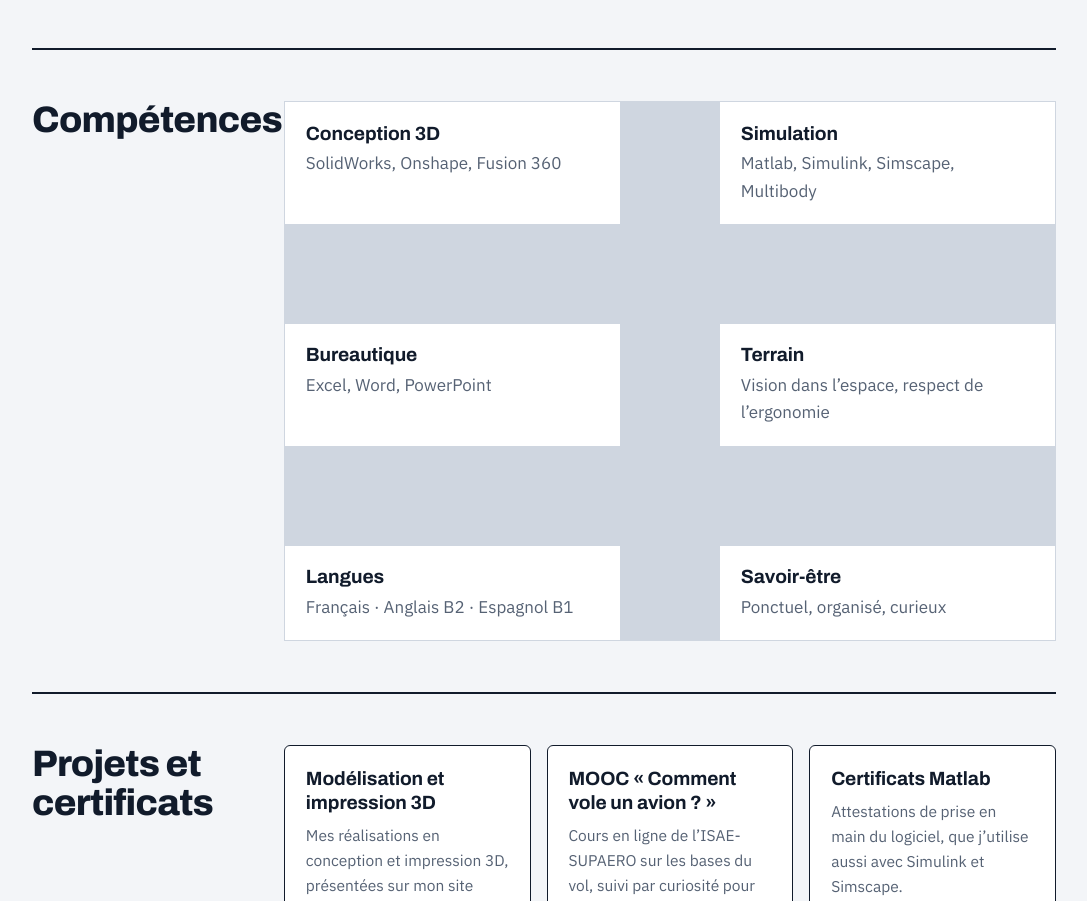
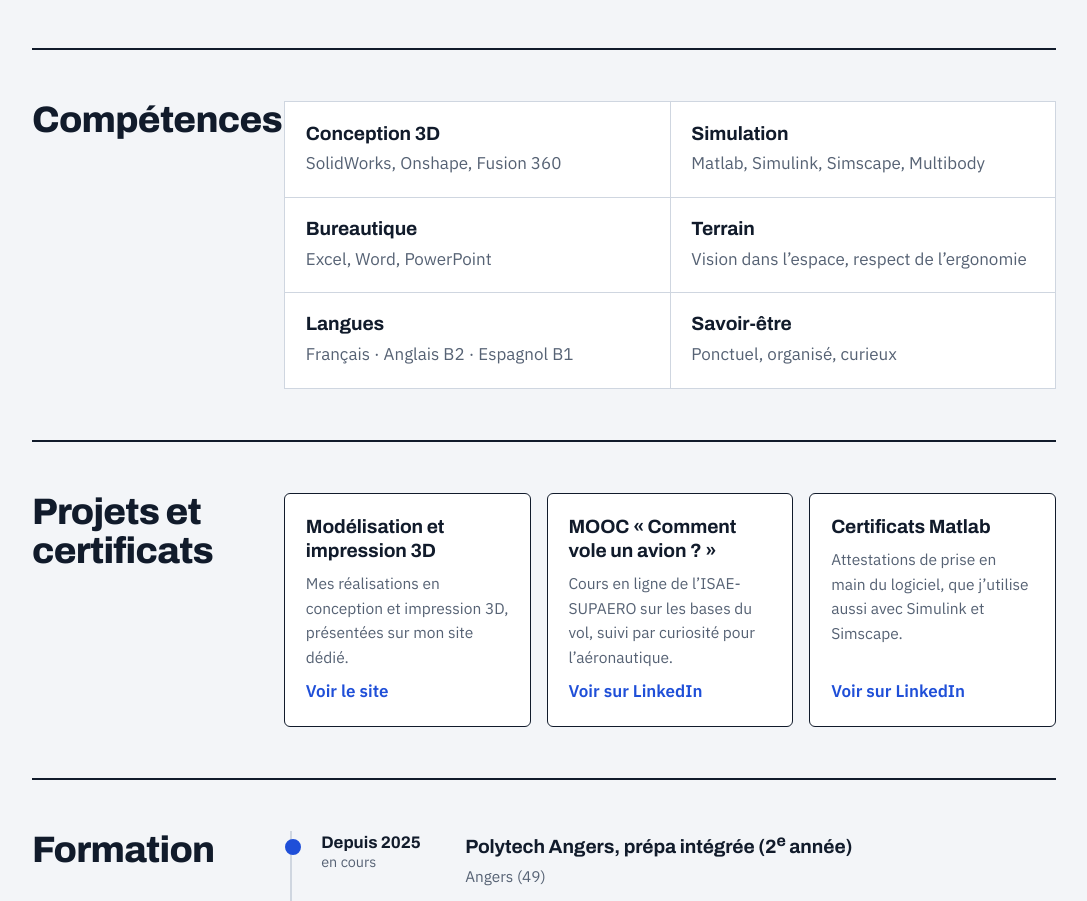
Before and after one commit to adam-bordage/adam, a plain HTML site: page index.html in a window 1280 px wide. Shown: the part 1595-2496 px from the top of the page, without its empty margins (96-1183 px from the left). Drawn offline with Linux system fonts and the light colour scheme.

Commit message:
Update style.css

```diff
--- a/style.css
+++ b/style.css
@@ -66,7 +66,7 @@ dd{padding:.6rem .8rem;font-size:.95rem;font-weight:500}
 .timeline li li{padding:.1rem 0}
 .timeline ul li::marker{color:var(--blue)}
 
-.skills{display:grid;grid-template-columns:repeat(2,1fr);gap:100px;background:var(--line);border:1px solid var(--line)}
+.skills{display:grid;grid-template-columns:repeat(2,1fr);gap:1px;gap-left:10px;background:var(--line);border:1px solid var(--line)}
 .skills>div{background:var(--card);padding:1.2rem 1.3rem}
 .skills p{color:var(--steel);margin-top:.3rem}
 .cards{display:grid;grid-template-columns:repeat(auto-fit,minmax(220px,1fr));gap:1rem}
```
